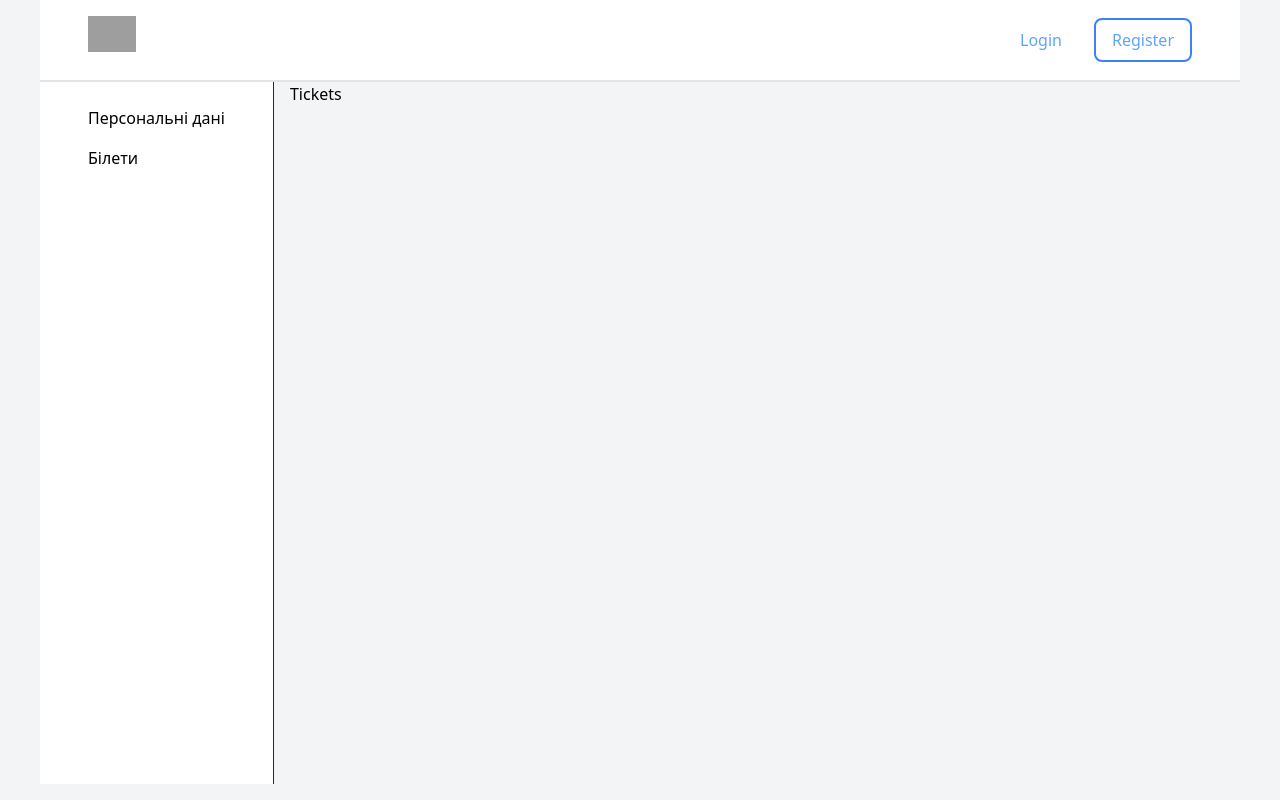
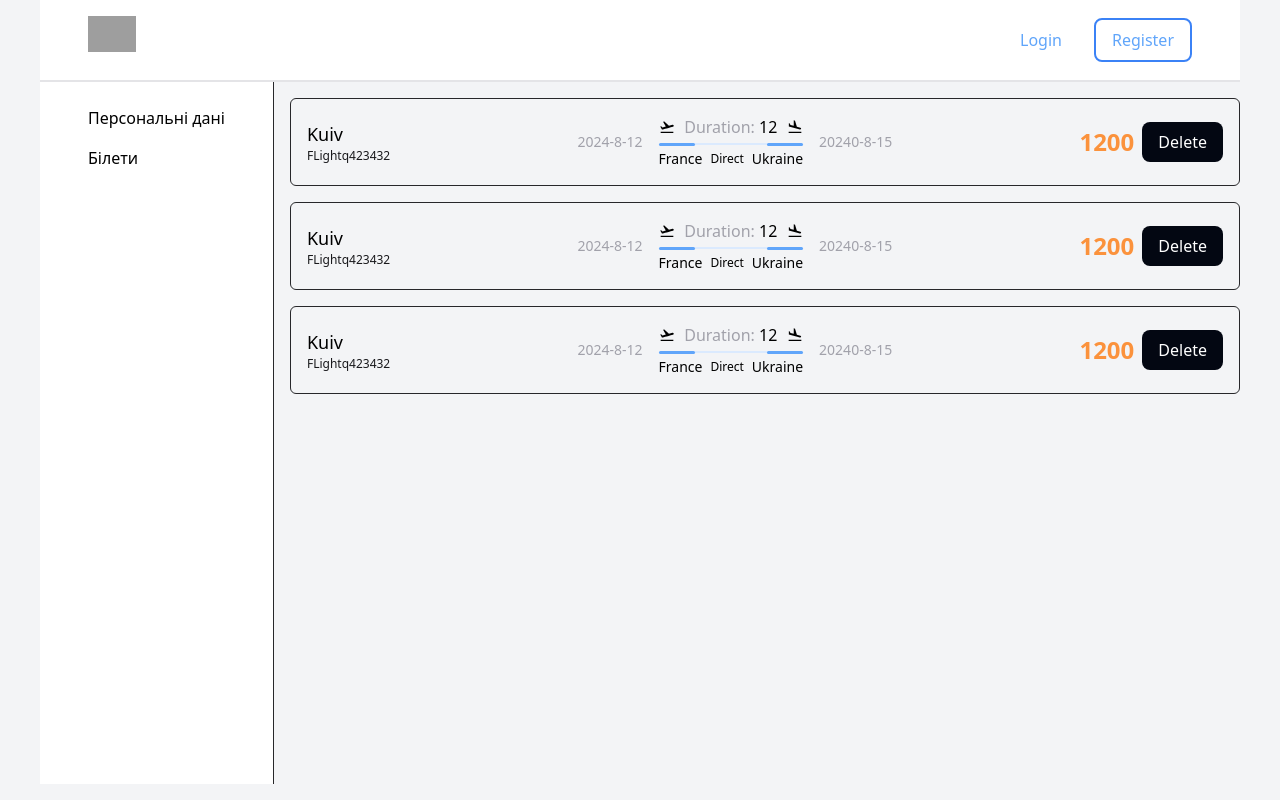
Before and after one commit to OleksandrKirkov/flight-booking, a React (Vite) app in the folder client/: page /cabinet/tickets in a window 1280 px wide. Built offline with nearby package versions, Linux system fonts and the light colour scheme; grey boxes are pictures that could not be loaded.

Commit message:
feat: style user tickets

```diff
--- a/client/src/components/screens/cabinet/screens/tickets/Tickets.module.css
+++ b/client/src/components/screens/cabinet/screens/tickets/Tickets.module.css
@@ -0,0 +1,70 @@
+.tickets {
+    @apply flex flex-col gap-4 pt-4 w-full;
+}
+
+.tickets__ticket {
+    @apply flex items-center justify-between gap-4 dark:bg-zinc-900 border
+        border-solid border-zinc-800 rounded-md p-4;
+}
+
+.ticket__left {}
+
+.ticket__airline {
+    @apply text-lg text-black dark:text-white;
+}
+
+.ticket__model {
+    @apply text-xs text-zinc-900 dark:text-zinc-400;
+}
+
+.ticket__center {
+    @apply flex justify-center gap-4 items-center;
+}
+
+.ticket__date {
+    @apply text-zinc-400 dark:text-zinc-400 text-sm;
+}
+
+.ticket__info {
+    @apply flex flex-col gap-1;
+}
+
+.ticket__data {
+    @apply flex items-center gap-2 text-black dark:text-white justify-between;
+}
+
+.ticket__duration {
+    @apply text-zinc-400;
+}
+
+.ticket__duration span {
+    @apply text-black dark:text-white;
+}
+
+.ticket__line {
+    @apply w-full bg-blue-100 dark:bg-blue-300 rounded-sm h-[2px] flex items-center justify-between;
+}
+
+.ticket__line span {
+    @apply w-1/4 h-[3px] bg-blue-400 rounded-sm;
+}
+
+.ticket__airport {
+    @apply text-sm;
+}
+
+.ticket__text {
+    @apply text-xs;
+}
+
+.ticket__right {
+    @apply flex items-center gap-2;
+}
+
+.ticket__price {
+    @apply font-semibold text-2xl text-orange-400;
+}
+
+.ticket__button {
+    @apply text-xs
+}
--- a/client/src/components/screens/cabinet/screens/tickets/Tickets.tsx
+++ b/client/src/components/screens/cabinet/screens/tickets/Tickets.tsx
@@ -1,8 +1,50 @@
+import {IFlight} from "../../../../../services/flight/IFlight"
+import {ButtonFill} from "../../../../ui/buttons/Button"
 import styles from "./Tickets.module.css"
+import {ticket_data} from "./ticket-data"
+import {MdFlightLand, MdFlightTakeoff} from "react-icons/md"
 
 const Tickets = () => {
     return (
-        <div className={styles.tickets}>Tickets</div>
+        <div className={styles.tickets}>
+            {
+                ticket_data.map((ticket: IFlight, index: number) => (
+                    <div className={styles.tickets__ticket}>
+                        <div className={styles.ticket__left}>
+                            <h3 className={styles.ticket__airline}>{ticket.airline.name}</h3>
+                            <p className={styles.ticket__model}>{ticket.model}</p>
+                        </div>
+                        <div className={styles.ticket__center}>
+                            <p className={styles.ticket__date}>{ticket.departure_date}</p>
+                            <div className={styles.ticket__info}>
+                                <div className={styles.ticket__data}>
+                                    <MdFlightTakeoff/>
+                                    <p className={styles.ticket__duration}>
+                                        Duration:
+                                        <span> {ticket.deration}</span>
+                                    </p>
+                                    <MdFlightLand/>
+                                </div>
+                                <div className={styles.ticket__line}>
+                                    <span></span>
+                                    <span></span>
+                                </div>
+                                <div className={styles.ticket__data}>
+                                    <p className={styles.ticket__airport}>{ticket.departure.country}</p>
+                                    <p className={styles.ticket__text}>Direct</p>
+                                    <p className={styles.ticket__airport}>{ticket.arrival.country}</p>
+                                </div>
+                            </div>
+                            <p className={styles.ticket__date}>{ticket.arrival_date}</p>
+                        </div>
+                        <div className={styles.ticket__right}>
+                            <p className={styles.ticket__price}>{ticket.price}</p>
+                            <ButtonFill className={styles.ticket__delete}>Delete</ButtonFill>
+                        </div>
+                    </div>
+                ))
+            }
+        </div>
     )
 }
 
--- /dev/null
+++ b/client/src/components/screens/cabinet/screens/tickets/ticket-data.ts
@@ -0,0 +1,76 @@
+import {IFlight} from "../../../../../services/flight/IFlight";
+
+export const ticket_data: IFlight[] = [
+    {
+        id: 1,
+        model: "FLightq423432",
+        departure_date: "2024-8-12",
+        arrival_date: "20240-8-15",
+        price: 1200,
+        deration: 12,
+        airline: {
+            id: 1,
+            name: "Kuiv"
+        },
+        departure: {
+            id: 1,
+            name: "France",
+            city: "Paris",
+            country: "France"
+        },
+        arrival: {
+            id: 1,
+            name: "Kuiv",
+            city: "Kuiv",
+            country: "Ukraine"
+        }
+    },
+    {
+        id: 2,
+        model: "FLightq423432",
+        departure_date: "2024-8-12",
+        arrival_date: "20240-8-15",
+        deration: 12,
+        price: 1200,
+        airline: {
+            id: 1,
+            name: "Kuiv"
+        },
+        departure: {
+            id: 1,
+            name: "France",
+            city: "Paris",
+            country: "France"
+        },
+        arrival: {
+            id: 1,
+            name: "Kuiv",
+            city: "Kuiv",
+            country: "Ukraine"
+        }
+    },
+    {
+        id: 3,
+        model: "FLightq423432",
+        departure_date: "2024-8-12",
+        arrival_date: "20240-8-15",
+        deration: 12,
+        price: 1200,
+        airline: {
+            id: 1,
+            name: "Kuiv"
+        },
+        departure: {
+            id: 2,
+            name: "France",
+            city: "Paris",
+            country: "France"
+        },
+        arrival: {
+            id: 2,
+            name: "Kuiv",
+            city: "Kuiv",
+            country: "Ukraine"
+        }
+    },
+]
```
